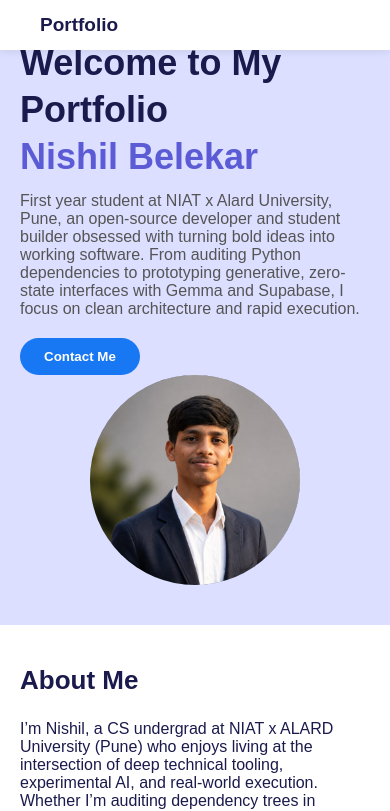
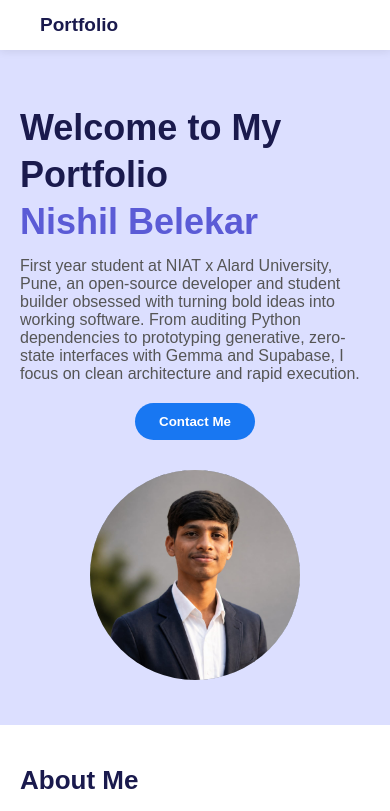
Before and after one commit to nish1621/MyPortfolio, a plain HTML site: page index.html in a window 390 px wide. Shown: the top 811 px of the page. Drawn offline with Linux system fonts and the light colour scheme.

Commit message:
media queries edit

```diff
--- a/style.css
+++ b/style.css
@@ -331,8 +331,14 @@ footer{
         flex-direction:column
     }
 
-    .intro .btn{
-        text-align: center;
+    .btn{
+        display: block;
+        margin: 0 auto;
+    }
+
+    .intro{
+        padding: 105px 20px 45px;
+        gap: 30px;
     }
 
     nav ul{
```
